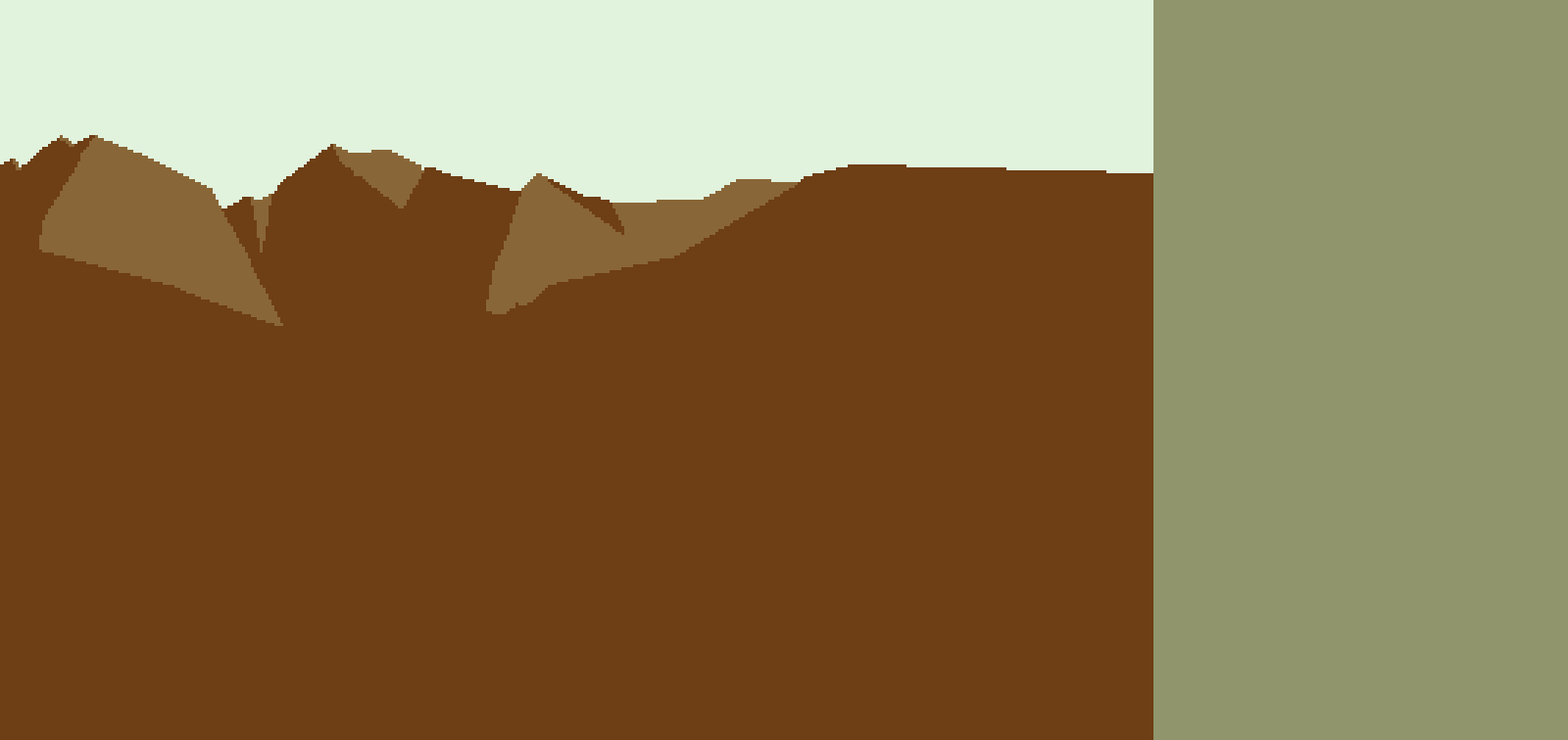
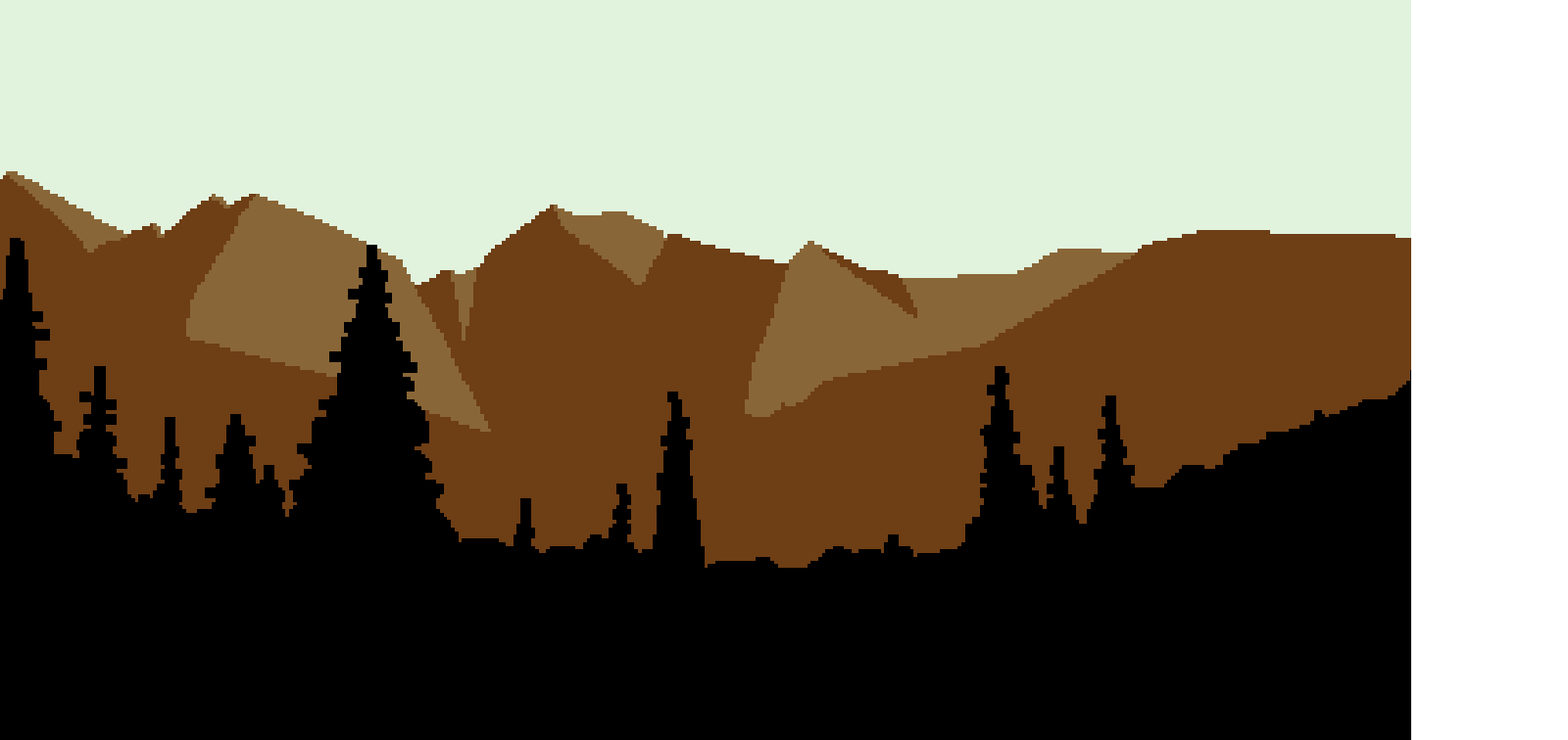
Before and after one commit to W-Holtz/W-Holtz.github.io, a plain HTML site: page index.html in a window 1280 px wide. Shown: the top 756 px of the page at 98% size, 1600 px wide, since content can reach past the window. Drawn offline with Linux system fonts and the light colour scheme.

Commit message:
Updated Mountains with Virtual Scroll
- Added virtual scroll to web page
- Changed drawing to relative to window
- Updated scaling (css)

```diff
--- a/canvas.js
+++ b/canvas.js
@@ -1,53 +1,90 @@
 //import Road from './road.js'
 //import Renderer from './renderer.js'
+const MAX_FRAMES = 1000
+
 
 // Start by deciding if we are on desktop or mobile:
 let canvas = document.querySelector('canvas');
-var canvasStyle = window.getComputedStyle(canvas);
-const scale = (canvasStyle.scale === "none") ? 1 : canvasStyle.scale; //get
-const mobile = (canvasStyle.scale === "1.5")
+let canvasStyle = window.getComputedStyle(canvas);
+let scale = canvasStyle.scale;
+const mobile = (canvasStyle.scale === "1")
 // Do some basic setup
-canvas.width = screen.availWidth;
-canvas.height = screen.availHeight;
-let lazyWindowOffsetX = window.screenX;
-let lazyWindowOffsetY = window.screenY;
+canvas.width = window.innerWidth;
+canvas.height = window.innerHeight;
 const ctx = canvas.getContext('2d');
-ctx.imageSmoothingEnabled=false;
 ctx.webkitImageSmoothingEnabled = false;
 ctx.mozImageSmoothingEnabled = false;
-/*
-const standerImage = new Image();
-const standerBuilder = new Image();
-const pine = new Image();
-standerBuilder.src = 'StanderBuilder.png';
-pine.src = 'Pine.png';
-standerImage.src = 'Stander1.png';
+ctx.imageSmoothingEnabled = false;
 
-const spriteWidth = 16;
-const spriteHeight = 16;
-const builderHeight = 32;
-const pineWidth = 128;
-const pineHeight = 128;
-//const renderer = new Renderer(ctx)
+class Sprite {
 
-let tick = 0;
-let frame = 0;
-let stagger = 7;
-let start = Date.now();
-*/
+    constructor(path, x, y, frames=1, skins=1, spriteSheet) {
+        if (spriteSheet != null) {
+            this.spriteSheet = spriteSheet;
+        } else {
+            this.spriteSheet = createImageFromPath(path);
+        }
+        this.height = this.spriteSheet.height / skins;
+        this.width = this.spriteSheet.width / frames;
+        this.x = x;
+        this.y = y;
+        this.frameCount = frames;
+        // Error to sanity check frame height declaration
+        if (!Number.isInteger(this.width)) {
+            throw new Error("The spriteSheet could not be divided evenly by the number of frames.");
+        } else if (!Number.isInteger(this.height)) {
+            throw new Error("The spriteSheet could not be divided evenly by the number of skins.");
+        }
+    }
+
+    setCenter(x, y) {
+        this.x = x-this.width/(2)
+        this.y = y-this.height/(2)
+    }
+
+    setOrigin(x, y) {
+        this.x = x;
+        this.y = y;
+    }
+
+    drawSprite(ctx, frame = 0, skin = 0, scale = 1) {
+        // Draw
+        ctx.drawImage(
+            this.spriteSheet,
+            this.width*(frame%this.frameCount),
+            this.height*(skin),
+            this.width,
+            this.height,
+            Math.floor(this.x),
+            Math.floor(this.y),
+            this.width*scale,
+            this.height*scale
+        );
+    }
+
+}
+
 let seconds = 0;
 let oldTimeStamp = 0;
 let frameSpeed = 0;
 let timeStamp = 0;
 
 const x = window.getScreenDetails;
-const backdrop = new Image();
-backdrop.src = './MountainsBase.png';
-const backdropW = 518;
-const backdropH = 518;
-let originX = ((canvas.width)/2) - lazyWindowOffsetX - (backdropW/2);
-let originY = ((canvas.height)/2) - lazyWindowOffsetY - (backdropH/2);
-const screenWhipScalar = 6; // Increase for slower whip
+
+// Image Declarations
+function createImageFromPath(path) {
+    const image = new Image();
+    image.src = path;
+    return image;
+}
+const mountains = createImageFromPath('./mountains3.png');
+const pines = createImageFromPath('./pines3.png');
+const stamps = createImageFromPath('./stamps3.png');
+const postcard = createImageFromPath('./postcard3.png');
+// SCROLL INDICATOR
+const SCROLL_PATH = "./scrollDown3.png"
+const SCROLL_FRAMES = 23;
+const scrollIndicator = new Sprite(SCROLL_PATH,null,null,SCROLL_FRAMES)
 
 console.log(scale);
 
@@ -57,44 +94,83 @@ function run() {
     //animate()
 }
 
+function drawImageCenter(ctx,centerX,centerY,image,scale) {
+    if (scale == null) {
+        scale = 1;
+    }
+    ctx.drawImage(
+        image,
+        Math.floor(centerX - image.width/(2/scale)),
+        Math.floor(centerY - image.height/(2/scale)),
+        image.width*scale,
+        image.height*scale
+    );
+}
+
+// Time and Frame Setup
+let frame = 0;
+let tick = 0;
+const stagger = 3;
+
+// Image and Canvas Context Setup
+const imgScale = mobile ? 0.5 : 1; // scaling for mobile
+let maxDrawHeight = (canvas.height * ((1+scale)/(2*scale)));
+
+// Scrolling Setup
+let scrollPos = 0;
+let scrollMomentum = 0;
+addEventListener("wheel", (event) => {
+    scrollPos += 0.2 * event.deltaY;
+    if (scrollPos >= 800) {
+        scrollPos = 800;
+    } else if (scrollPos <= -400) {
+        scrollPos = -400;
+    }
+});
+
 function draw() {
     // Time logging
-    secondsPassed = (timeStamp - oldTimeStamp) / 1000;
-    oldTimeStamp = timeStamp;
+    tick++;
+    if ((tick % stagger) == 0) {
+        frame++
+        if (frame > MAX_FRAMES) { frame = 0 }
+    };
 
     // Context updating
-    lazyWindowOffsetX += (window.screenX/scale - lazyWindowOffsetX) / screenWhipScalar;
-    lazyWindowOffsetY += (window.screenY/scale - lazyWindowOffsetY) / screenWhipScalar;
-    originX = ((canvas.width/2) - lazyWindowOffsetX - (backdropW/2));
-    originY = ((canvas.height/2) - lazyWindowOffsetY - (backdropH/2));
+    canvas.width = window.innerWidth;
+    canvas.height = window.innerHeight;
+    scale = Number(canvasStyle.scale);
+
+    centerX = ((canvas.width/2));
+    centerY = ((canvas.height/2));
+    maxDrawHeight = (canvas.height * ((1+scale)/(2*scale)));
+    scrollIndicator.setCenter(centerX,maxDrawHeight - 40)
+
+    // Scroll updating
+    if ((scrollPos != 0)) {
+            scrollPos = scrollPos / 1.1
+    }
 
 
     // Drawing
+    // 1.) clear
     ctx.clearRect(0, 0, canvas.width, canvas.height);
-    ctx.fillStyle = "#90956c";
-    ctx.fillRect(0,0,canvas.width,canvas.height);
-    //background
-    ctx.drawImage(backdrop,originX,originY);
+    ctx.fillStyle = "#6e3e15";
+    ctx.fillRect(0, 0, canvas.width, canvas.height);
+
+    // 2.) background
+    drawImageCenter(ctx,centerX,centerY - scrollPos,mountains,imgScale)
+    drawImageCenter(ctx,centerX,centerY + scrollPos,pines,imgScale)
+
+    // 3.) sprites
+    //if ((frame > 100) && (scrollPos == 0)) {
+
+    //    ctx.globalAlpha = Math.tanh((frame-100)/100)
+    //    scrollIndicator.drawSprite(ctx, frame);
+    //}
+
+    // Loop
     requestAnimationFrame(draw);
 }
 
-/*
-function animate() {
-    let scalar = 5;
-    ctx.clearRect(0, 0, canvas.width, canvas.height);
-    //background
-    ctx.drawImage(pine,10*scalar,10*scalar,pineWidth*scalar,pineHeight*scalar);
-
-    //foreground
-    ctx.drawImage(standerImage,spriteWidth*(frame%17),0,spriteWidth,spriteHeight,(80*scalar),(122)*scalar,spriteWidth*scalar,spriteHeight*scalar);
-    ctx.drawImage(standerBuilder,spriteWidth*(frame%26),0,spriteWidth,builderHeight,(43*scalar),(106)*scalar,spriteWidth*scalar,builderHeight*scalar);
-
-    requestAnimationFrame(animate);
-    tick++;
-    if ((tick % stagger) == 0) { frame++ };
-    if (frame==100) { console.log(Date.now() - start) }
-}
-*/
-
-
 run();
--- a/index.html
+++ b/index.html
@@ -3,16 +3,16 @@
 <html>
 	<head>
 		<meta charset="UTF-8">
-		<meta name="viewport" content="width=device-width, initial-scale=1">
+		<meta name="viewport" content="width=device-width, initial-scale=1.0, maximum-scale=1.0, user-scalable=no">
 		<title>
 			William Holtz's Website
 		</title>
 		<link rel="stylesheet" type="text/css" href="style.css">
 	</head>
 	<body>
-		<span>
-			<canvas id="gameWin"></canvas>
+		<div>
+			<canvas></canvas>
 			<script src="canvas.js"></script>
-		</span>
+		</div>
 	</body>
 </html>
--- a/style.css
+++ b/style.css
@@ -1,18 +1,37 @@
 body {
     margin: 0;
     overflow: hidden; /* Prevent scrollbars */
+    scale: 1;
 }
 
 canvas {
-  scale: 3;
-  image-rendering: -moz-crisp-edges;
+  scale: 1.25;
+  image-rendering: optimizeSpeed;             /* Older versions of FF */
+  image-rendering: -moz-crisp-edges;          /* FF 6.0+ */
+  image-rendering: -webkit-optimize-contrast; /* Webkit (non standard naming) */
+  image-rendering: -o-crisp-edges;            /* OS X & Windows Opera (12.02+) */
+  image-rendering: crisp-edges;               /* Possible future browsers. */
   image-rendering: -webkit-crisp-edges;
   image-rendering: pixelated;
-  image-rendering: crisp-edges;
+  -ms-interpolation-mode: nearest-neighbor;
 }
 
-@media (max-width: 600px) {
+
+.fixed-center {
+  position: absolute;
+  top: 50%;
+  left: 50%;
+  transform: translate(-50%, -50%);
+}
+
+@media (max-width: 459px) {
   canvas {
-    scale: 1.5;
+    scale: 1;
   }
 }
+
+@media (min-width: 1940px) {
+  canvas {
+    scale: 1.75;
+  }
+}
```
Also changed, not shown: Mountains.png (added), MountainsBase.png (deleted), PineForeground.png (added), PostCard.png (added), ScrollDown.png (added), Stamps.png (added), mountains3.png (added), pines3.png (added), postcard3.png (added), scrollDown3.png (added), stamps3.png (added).
